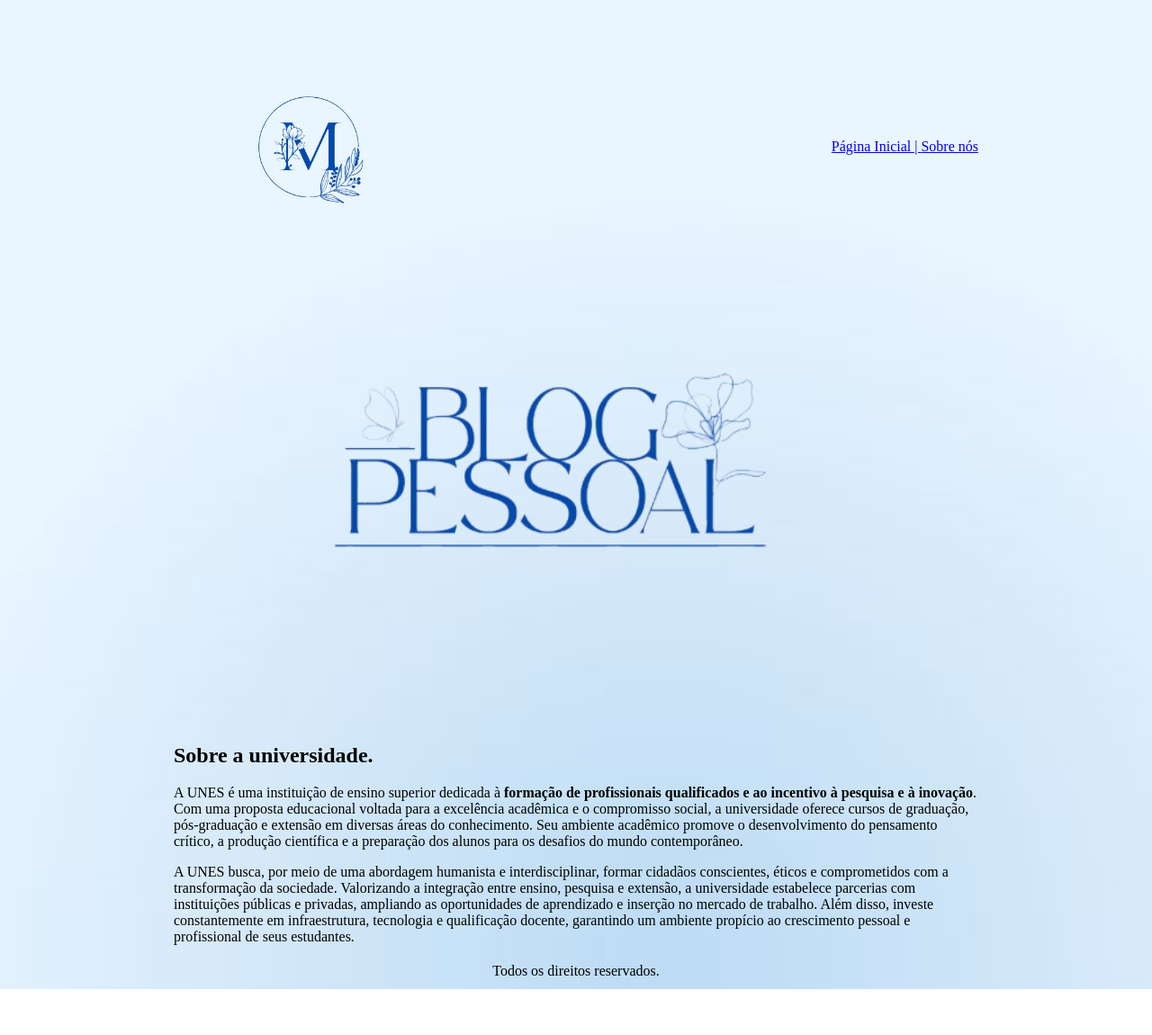
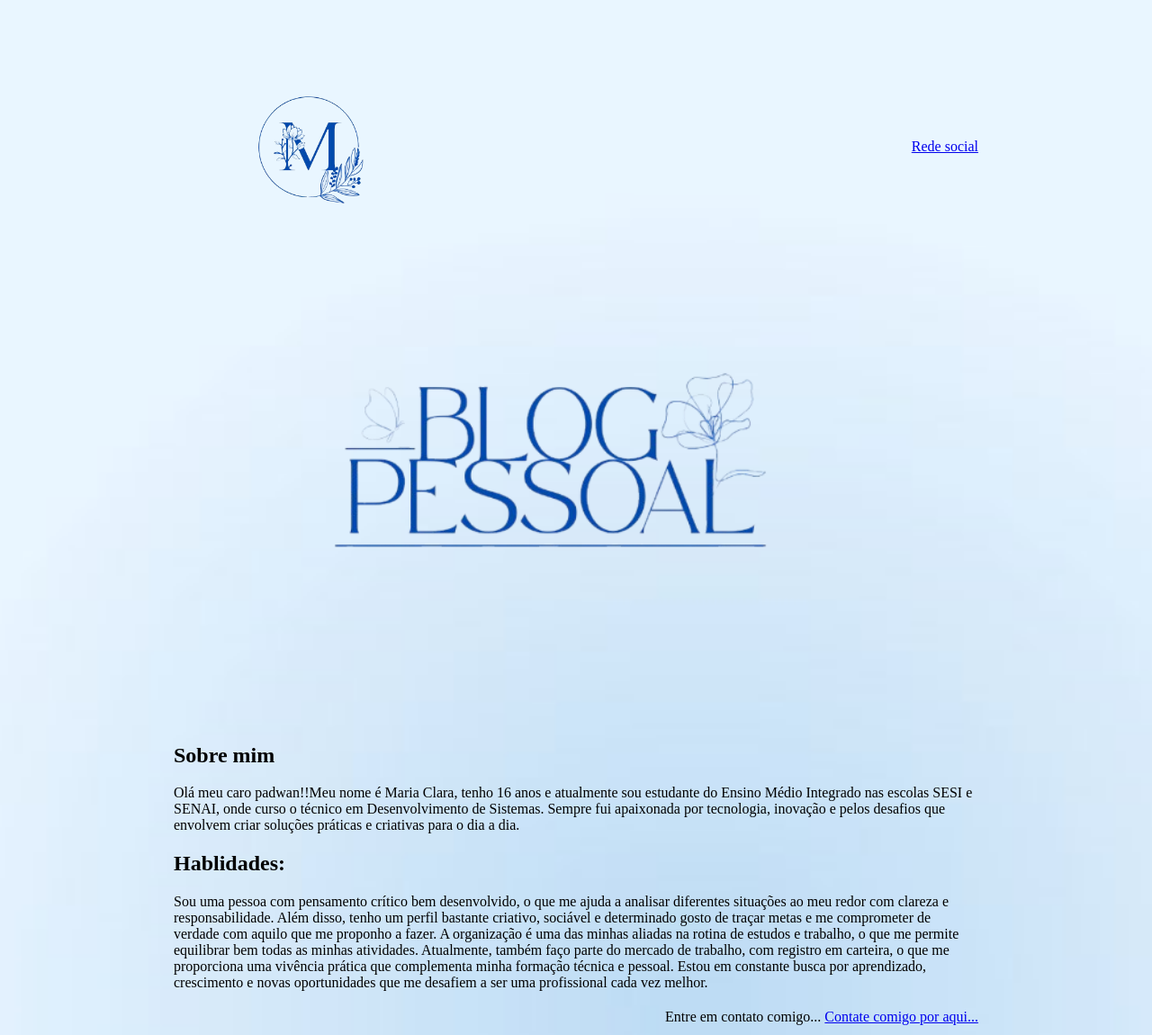
Before and after one commit to mclarasgalindo/blog-site-exemplo, a plain HTML site: page index.html in a window 1280 px wide. Shown: the whole page at 90% size. Before the commit the page ends 1099 px from the top, so only its background shows below. Drawn offline with Linux system fonts and the light colour scheme.

Commit message:
Update index.html

```diff
--- a/index.html
+++ b/index.html
@@ -19,8 +19,8 @@
                         <img src="./imagens/_Logo-removebg-preview.png" alt="Logotipo da Universidade" width="300">
                     </td>
                     <td align="right">
-                        <a href="https://www5.usp.br/ensino/graduacao/">Página Inicial | </a>
-                        <a href="https://www5.usp.br/">Sobre nós</a>
+
+                        <a href="https://github.com/mclarasgalindo">Rede social</a>
                     </td>
                 </tr>
                     <tr>
@@ -30,19 +30,24 @@
                     </tr>
                         <tr>
                             <td colspan="2">
-                                <h2>Sobre a universidade.</h2>
-                                <p>A UNES é uma instituição de ensino superior dedicada à <strong>formação de profissionais qualificados e ao incentivo à pesquisa e à inovação</strong>. Com uma proposta educacional voltada para a excelência acadêmica e o compromisso social, a universidade oferece cursos de graduação, pós-graduação e extensão em diversas áreas do conhecimento. Seu ambiente acadêmico promove o desenvolvimento do pensamento crítico, a produção científica e a preparação dos alunos para os desafios do mundo contemporâneo.</p>
-                                <p>
-                                    A UNES busca, por meio de uma abordagem humanista e interdisciplinar, formar cidadãos conscientes, éticos e comprometidos com a transformação da sociedade. Valorizando a integração entre ensino, pesquisa e extensão, a universidade estabelece parcerias com instituições públicas e privadas, ampliando as oportunidades de aprendizado e inserção no mercado de trabalho. Além disso, investe constantemente em infraestrutura, tecnologia e qualificação docente, garantindo um ambiente propício ao crescimento pessoal e profissional de seus estudantes.
+                                <h2>Sobre mim </h2>
+                                <p>Olá meu caro padwan!!Meu nome é Maria Clara, tenho 16 anos e atualmente sou estudante do Ensino Médio Integrado nas escolas SESI e SENAI, onde curso o técnico em Desenvolvimento de Sistemas. Sempre fui apaixonada por tecnologia, inovação e pelos desafios que envolvem criar soluções práticas e criativas para o dia a dia.
 
+                                </p>
+                                <h2>
+                                    Hablidades:
+                                </h2>
+                                <p>Sou uma pessoa com pensamento crítico bem desenvolvido, o que me ajuda a analisar diferentes situações ao meu redor com clareza e responsabilidade. Além disso, tenho um perfil bastante criativo, sociável e determinado gosto de traçar metas e me comprometer de verdade com aquilo que me proponho a fazer. A organização é uma das minhas aliadas na rotina de estudos e trabalho, o que me permite equilibrar bem todas as minhas atividades.
+                                    Atualmente, também faço parte do mercado de trabalho, com registro em carteira, o que me proporciona uma vivência prática que complementa minha formação técnica e pessoal. Estou em constante busca por aprendizado, crescimento e novas oportunidades que me desafiem a ser uma profissional cada vez melhor.
                                 </p>
 
 
                             </td>
                         </tr>
                         <tr>
-                            <td colspan="2" align="center">
-                                Todos os direitos reservados.
+                            <td colspan="2" align="right">
+                                Entre em contato comigo...
+                                <a href="index02.html">Contate comigo por aqui...</a>
                             </td>
                         </tr>
         </table>
```
